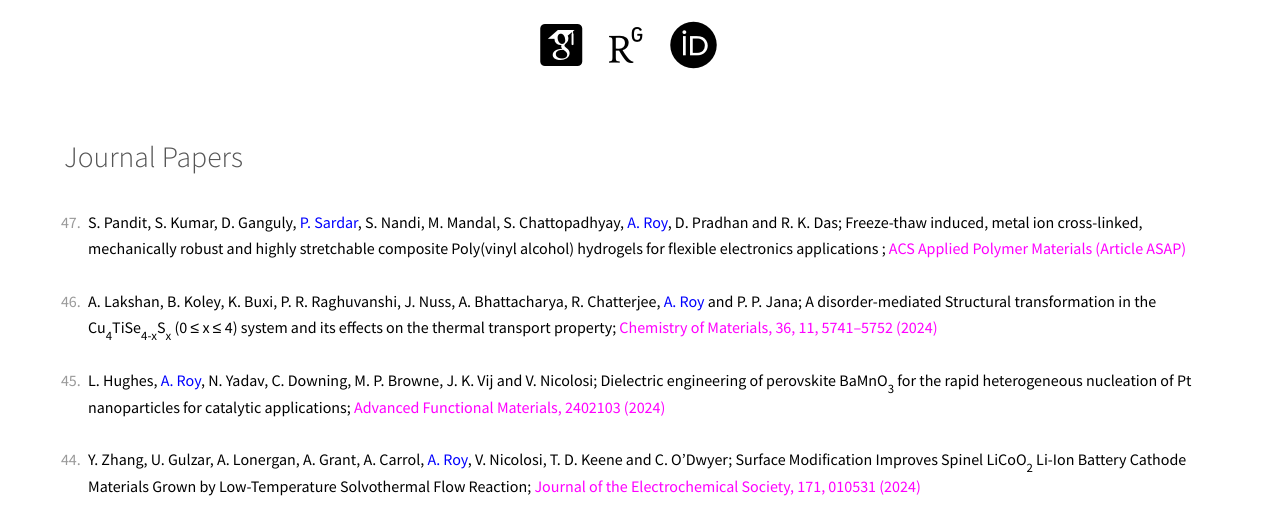
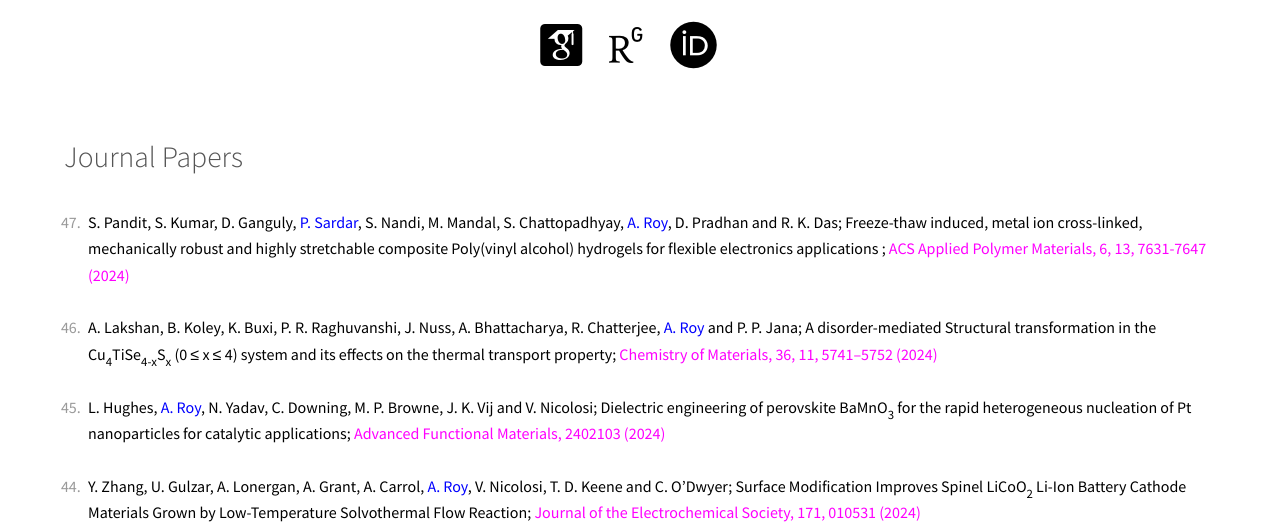
Before and after one commit to ahinroy/ahinroy.github.io, a plain HTML site: page Publications.html in a window 1280 px wide. Shown: the part 241-766 px from the top of the page. Drawn offline with Linux system fonts and the light colour scheme; files whose address does not match are found by name.

Commit message:
pub_date_update

```diff
--- a/Publications.html
+++ b/Publications.html
@@ -51,7 +51,7 @@
 					<li>
 					<span style="color: black">S. Pandit, S. Kumar, D. Ganguly, <span style="color: blue">P. Sardar</span>, S. Nandi, M. Mandal, S. Chattopadhyay, <span style="color: blue">A. Roy</span>, D. Pradhan and R. K. Das;
 					Freeze-thaw induced, metal ion cross-linked, mechanically robust and highly stretchable composite Poly(vinyl alcohol) hydrogels for flexible electronics applications ;</span>
-					<a href="https://doi.org/10.1021/acsapm.4c01108" style="color:magenta; text-decoration:none"> ACS Applied Polymer Materials (Article ASAP)</a>
+					<a href="https://doi.org/10.1021/acsapm.4c01108" style="color:magenta; text-decoration:none"> ACS Applied Polymer Materials, 6, 13, 7631-7647 (2024)</a>
 					</li>
 					<br>
 
```
